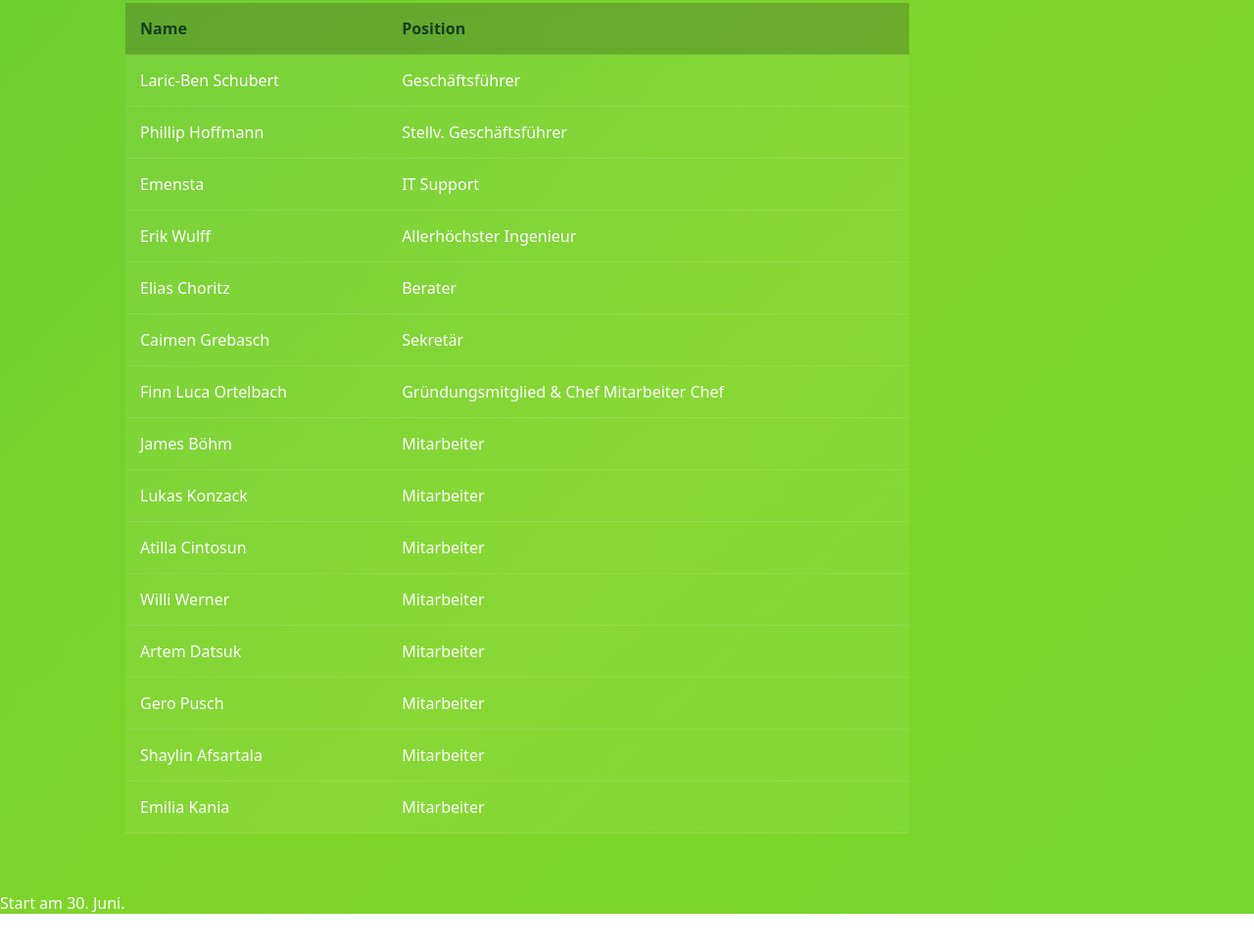
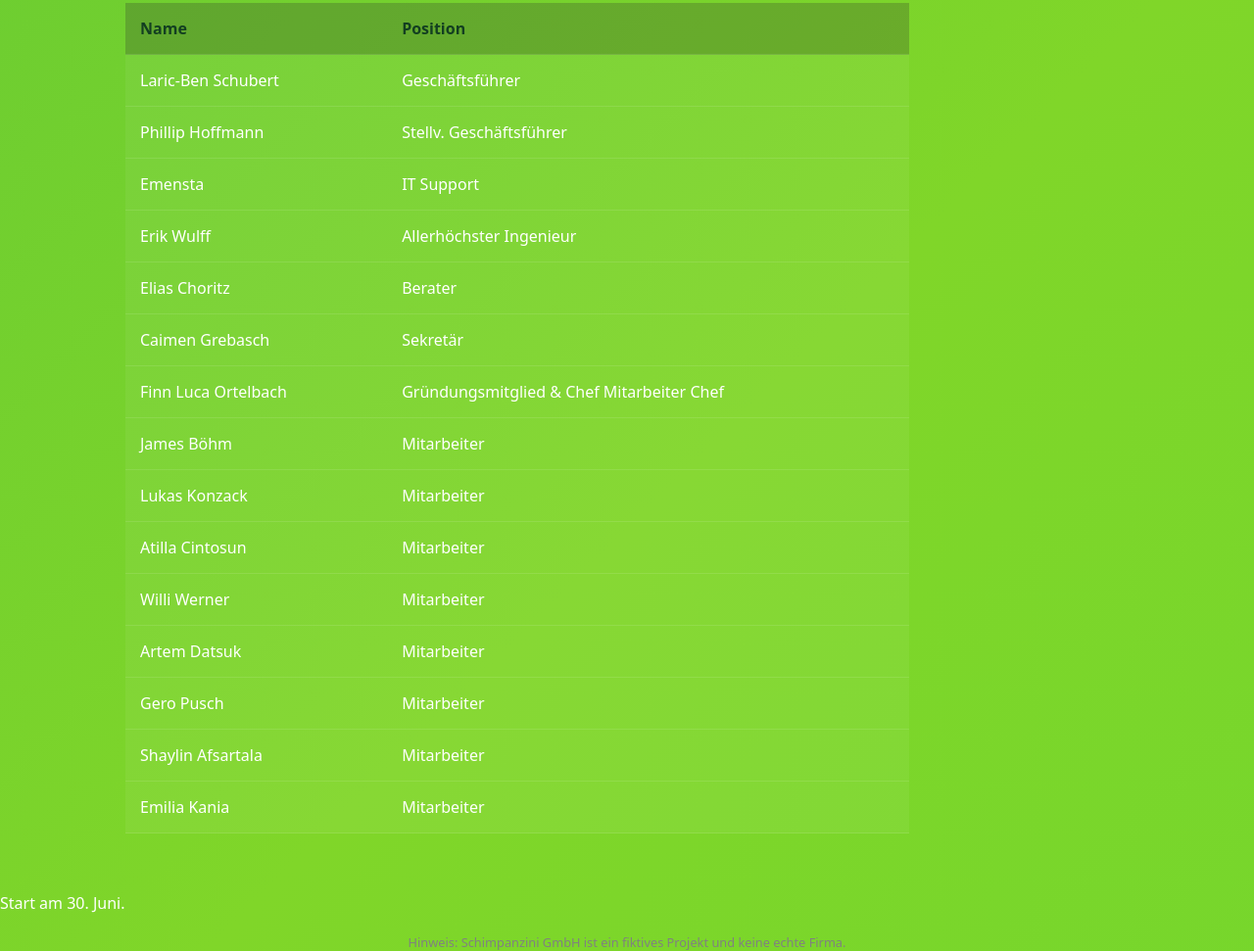
Before and after one commit to Schimpanzini-GmbH-1/Schimpanzini-GmbH, a plain HTML site: page index.html in a window 1280 px wide. Shown: the part 2357-3328 px from the top of the page at 98% size. Before the commit the page ends 3290 px from the top, so only its background shows below. Drawn offline with Linux system fonts and the light colour scheme.

Commit message:
index.html

```diff
--- a/index.html
+++ b/index.html
@@ -107,6 +107,9 @@
 </body>
 </html>
     <script  src="./script.js"></script>
+    <footer style="text-align:center; margin-top:20px; font-size:0.8em; color:gray;">
+  Hinweis: Schimpanzini GmbH ist ein fiktives Projekt und keine echte Firma.
+</footer>
 
   </body>
 
```
